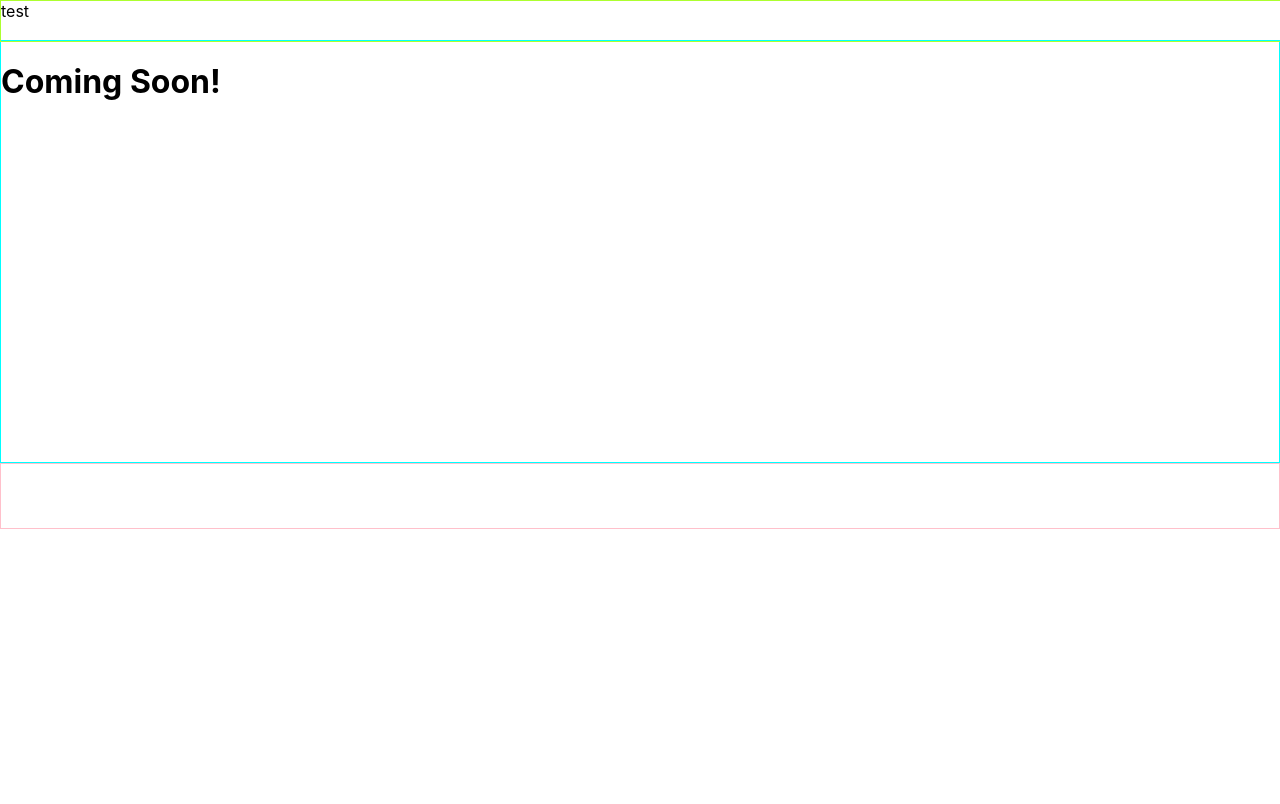
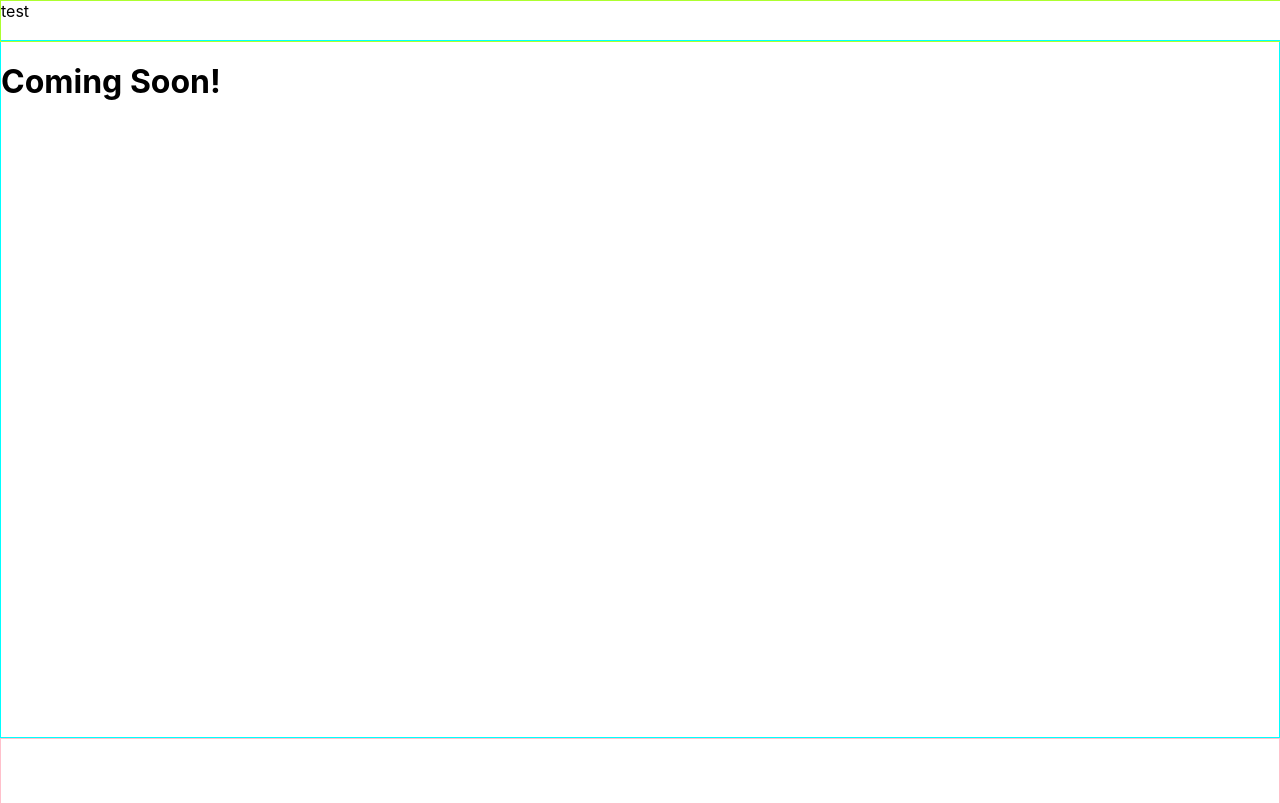
Before and after one commit to JohnsonHarleyR/harlee-creations-foundation, a React (Create React App) app: page / in a window 1280 px wide. Built offline with nearby package versions, Linux system fonts and the light colour scheme.

Commit message:
More basic layout setup.

```diff
--- a/src/common/styles/css/layout-main.css
+++ b/src/common/styles/css/layout-main.css
@@ -25,6 +25,7 @@ body #mainLayout > header {
 }
 body #mainLayout > main {
   margin-top: var(--header-height);
+  height: calc(100vh - var(--header-height) - var(--footer-height));
   border: 1px solid cyan;
 }
 body #mainLayout > main .wrap {
--- a/src/common/styles/scss/layout-main.scss
+++ b/src/common/styles/scss/layout-main.scss
@@ -31,7 +31,7 @@ body {
 
     > main {
       margin-top: var(--header-height);
-      // height: calc(100vh - var(--header-height) - var(--footer-height));
+      height: calc(100vh - var(--header-height) - var(--footer-height));
       border: 1px solid cyan;
       .wrap {
         width: 50vw;
```
Also changed, not shown: 1 other file (tests, documents, lock files or other folders).
